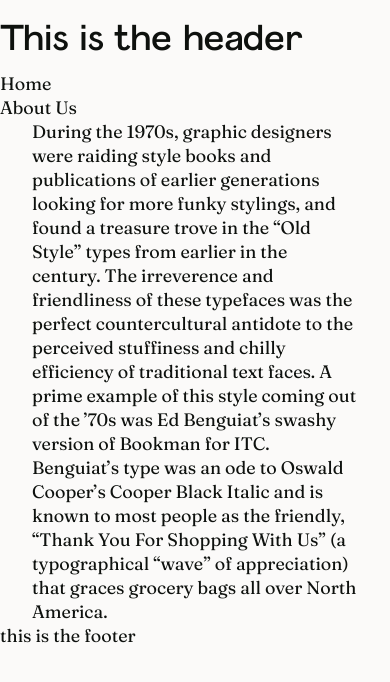
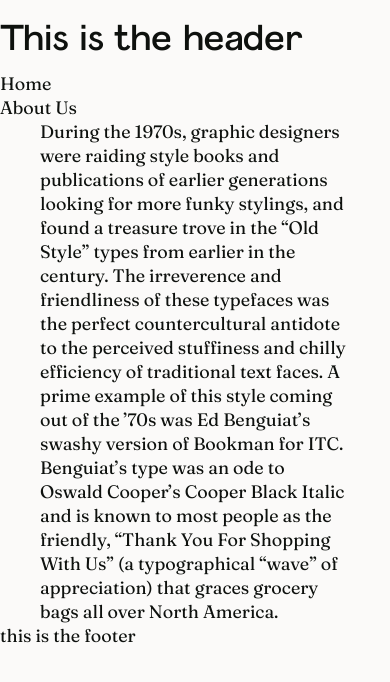
Before and after one commit to okotavio/personal-website-prod, a Next.js app: page / in a window 390 px wide. Shown: the top 682 px of the page. Built offline with nearby package versions, Linux system fonts and the light colour scheme.

Commit message:
updated container values

```diff
--- a/styles/globals.scss
+++ b/styles/globals.scss
@@ -39,11 +39,11 @@ a {
 /* Container */
 
 .container {
-  max-width: 1280px;
+  max-width: 1920px;
   margin: 0 auto;
-  padding: 0 40px;
+  padding: 0 24px;
   @media (max-width: 960px) {
-    padding: 0 32px;
+    padding: 0 40px;
   }
 }
 
```
